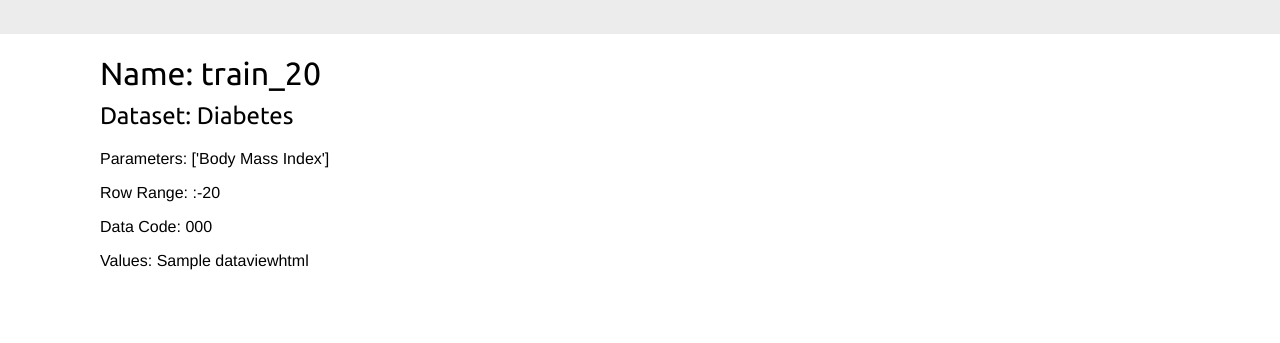
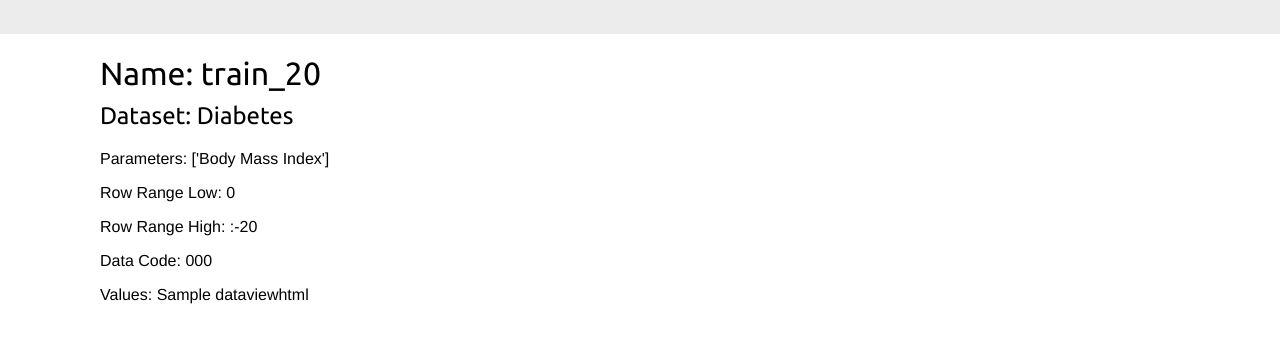
Before and after one commit to njpatnode/0.1.0, a Django app: template myshop/shop/templates/shop/product/detail.html in a window 1280 px wide. Shown: the part 46-389 px from the top of the page. Run offline with Django 3.2, Linux system fonts and the light colour scheme; data comes from the database, SQL or seed files in the repository; the template is opened without the code that fills it: values that come from a table or form of the project are taken from there, most other values are stand-ins (such as "Sample title", 1, 10 or a date in 2020); parts of the project's set-up code (start-up, migrations or seed data) failed here and were passed over.

Commit message:
Fix row range

```diff
--- a/myshop/shop/admin.py
+++ b/myshop/shop/admin.py
@@ -17,8 +17,3 @@ class DataSetAdmin(admin.ModelAdmin):
     list_display = ['name', 'code']
     list_editable = ['name', 'code']
 admin.site.register(DataSet, DataSetAdmin)
-
-class DataViewAdmin(admin.ModelAdmin):
-    list_display = ['dataset', 'name', 'parameters', 'row_range']
-    list_editable = ['dataset', 'name', 'parameters', 'row_range']
-admin.site.register(DataView, DataViewAdmin)
--- a/myshop/shop/models.py
+++ b/myshop/shop/models.py
@@ -52,7 +52,8 @@ class DataView(models.Model):
     dataset = models.ForeignKey(DataSet, related_name='dataviews')
     name = models.CharField(max_length=200, db_index=True)
     parameters = models.CharField(max_length=500)
-    row_range = models.CharField(max_length=200)
+    row_range_low = models.CharField(max_length=200)
+    row_range_high = models.CharField(max_length=200)
 
     def __str__(self):
         return self.name
--- a/myshop/shop/templates/shop/product/detail.html
+++ b/myshop/shop/templates/shop/product/detail.html
@@ -10,7 +10,8 @@
         <h1>Name: {{ dataview.name }}</h1>
         <h2>Dataset: {{ dataview.dataset }}</h2>
         <p>Parameters: {{ dataview.parameters }}</p>
-        <p>Row Range: {{ dataview.row_range }}</p>
+        <p>Row Range Low: {{ dataview.row_range_low }}</p>
+        <p>Row Range High: {{ dataview.row_range_high }}</p>
         <p>Data Code: {{ datacode }}</p>
         <p>Values: {{ dataviewhtml|safe }}</p>
     </div>
--- a/myshop/shop/views.py
+++ b/myshop/shop/views.py
@@ -48,7 +48,8 @@ def dataview_detail(request, name):
     datavalues = pd.concat([inputs, outputs], axis=1)
     datavalues.columns = ['Age', 'Sex', 'Body Mass Index', 'Average Blood Pressure', 'S1', 'S2', 'S3', 'S4', 'S5', 'S6', 'Target']
     column_filter = dataview.parameters
-    row_range = dataview.row_range
+    row_range_low = dataview.row_range_low
+    row_range_high = dataview.row_range_high
     datavalues = datavalues[eval(column_filter)]
     dataviewhtml = datavalues.to_html()
     return render(request, 'shop/product/detail.html', {'dataview': dataview, 'datacode': datacode, 'dataviewhtml': dataviewhtml})
@@ -122,3 +123,5 @@ def run_detail(request, name):
     #datavalues = datavalues[eval(column_filter)]
     #dataviewhtml = datavalues.to_html()
     return render(request, 'shop/product/run_detail.html', {'run': run, 'coeff': coeff, 'fig_html': fig_html})
+
+def get_df(dataset):
```
Also changed, not shown: myshop/db.sqlite3, myshop/shop/migrations/0006_auto_20160526_0520.py (added), 5 other files.
